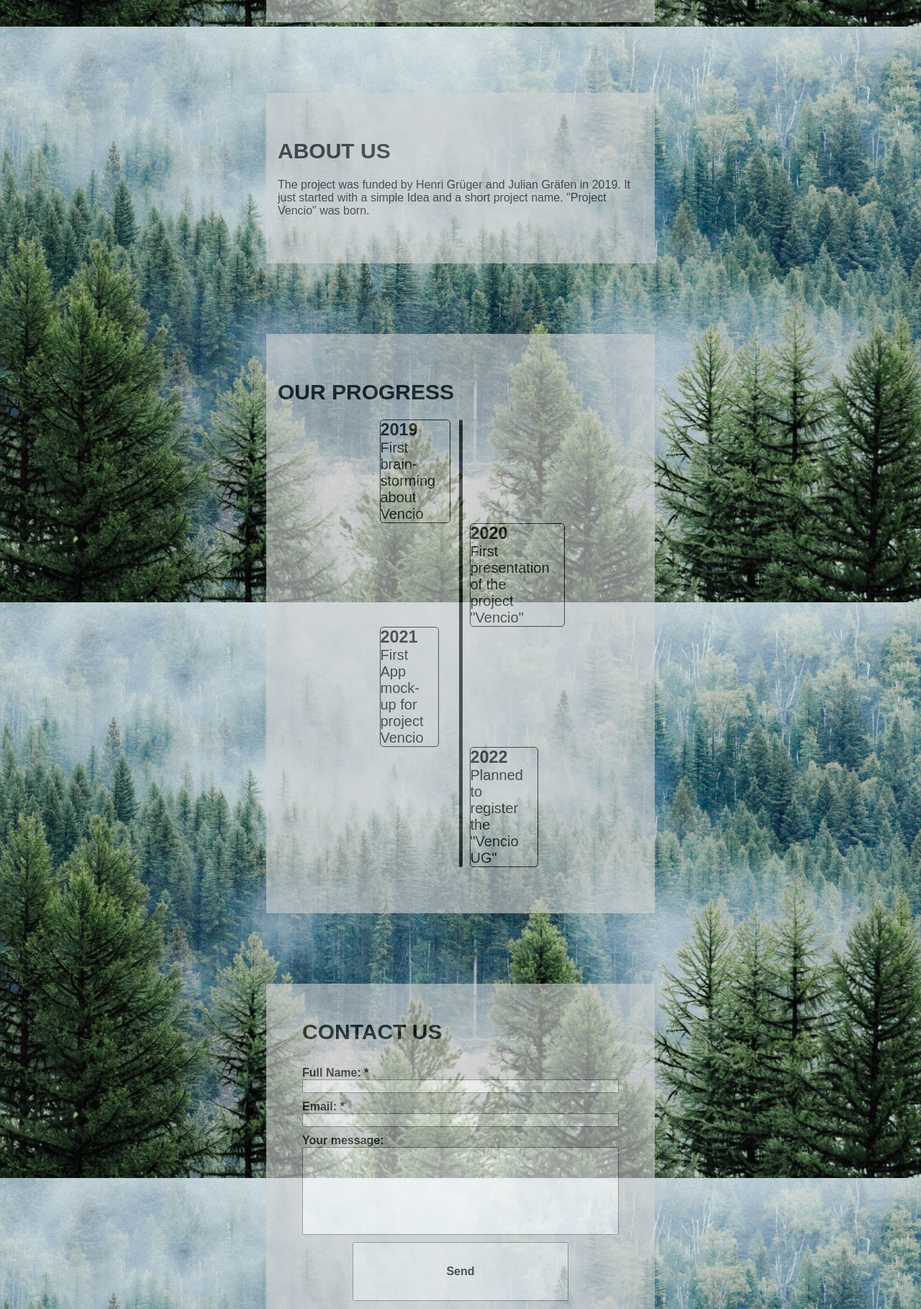
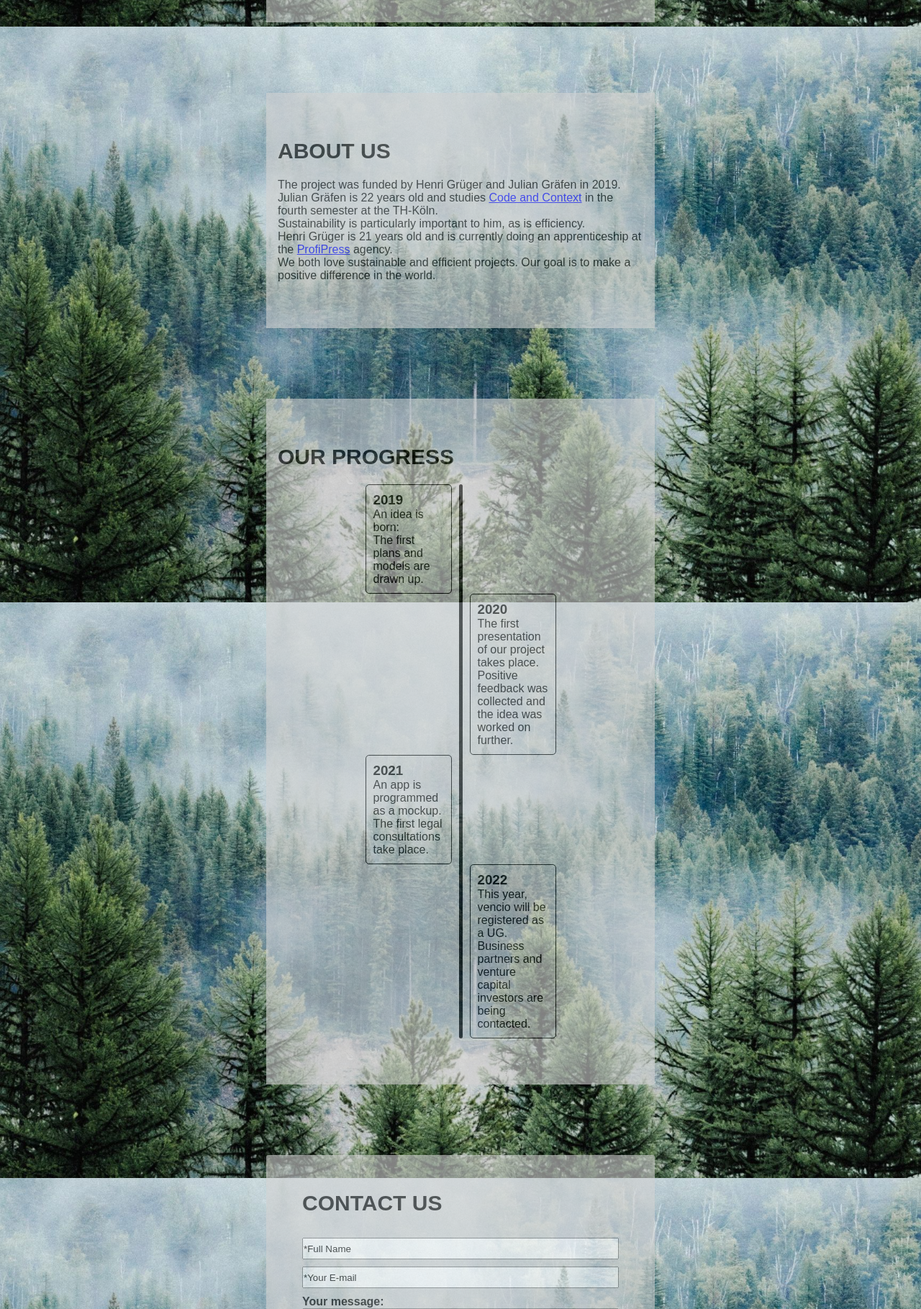
Before and after one commit to JulianGrafen/project-vencio, a PHP site: page / in a window 1280 px wide. Shown: the part 763-2582 px from the top of the page at 72% size. Run offline with PHP 8.4, Linux system fonts and the light colour scheme.

Commit message:
Improved Timeline and added new Text

```diff
--- a/index.html
+++ b/index.html
@@ -41,8 +41,10 @@
 <section class="article">
     <h2>ABOUT US</h2>
     <p>The project was funded by Henri Grüger and Julian Gräfen in 2019.
-    It just started with a simple Idea and a short project name.
-    "Project Vencio" was born.</p>
+        Julian Gräfen is 22 years old and studies <a href="https://coco.study/" class="link-studies">Code and Context</a> in the fourth semester at the TH-Köln.<br>
+        Sustainability is particularly important to him, as is efficiency.<br>
+        Henri Grüger is 21 years old and is currently doing an apprenticeship at the <a href="https://profipress.de/" class="link-studies">ProfiPress </a> agency.<br>
+        We both love sustainable and efficient projects. Our goal is to make a positive difference in the world.</p>
 </section>
 <div class="go-back-to-top">
     <a href="#the-top">BACK TO TOP &uarr;</a>
@@ -55,28 +57,29 @@
        <div class="container left">
             <div class="content">
                 <h3>2019</h3>
-                <p>First brain-<br>storming about Vencio</p>
+                <p>An idea is born: <br> The first plans and models are drawn up.
+                </p>
             </div>
                 </div>
 
         <div class="container right">
             <div class="content">
                 <h3>2020</h3>
-                <p>First presentation of the project "Vencio" </p>
+                <p>The first presentation of our project takes place. Positive feedback was collected and the idea was worked on further. </p>
              </div>
                 </div>
 
         <div class="container left">
             <div class="content">
                 <h3>2021</h3>
-                <p>First App mock-up for project Vencio</p>
+                <p>An app is programmed as a mockup. The first legal consultations take place.</p>
             </div>
                 </div>
 
             <div class="container right">
                 <div class="content">
                     <h3>2022</h3>
-                    <p>Planned to register the "Vencio UG"</p>
+                    <p>This year, vencio will be registered as a UG. Business partners and venture capital investors are being contacted.</p>
                 </div>
             </div>
       </div>
@@ -87,14 +90,18 @@
       method="POST" class="contact-us">
     <h2>CONTACT US</h2>
     <div class ="form-row">
-        <label for="name">Full Name: *</label>
-        <input id="name" name="name" type="text"/>
+        <label for="name"></label>
+        <input id="name"
+               name="name"
+               type="text"
+               placeholder="*Full Name"/>
     </div>
     <div class="form-row">
-        <label for="email">Email: *</label>
+        <label for="email"></label>
         <input id="email"
                name="email"
-               type="email"/>
+               type="email"
+               placeholder="*Your E-mail"/>
 
     </div>
     <div class="form-row">
@@ -104,8 +111,7 @@
     <button class="button" type="submit" value="=submit">Send</button>
 </form>
 
-<footer class="footer">Made with ❤ by Julian Gräfen
-</footer>
+<footer class="footer">Made with ❤ by Julian Gräfen</footer>
 
 
 </body>
--- a/styles.css
+++ b/styles.css
@@ -103,6 +103,13 @@ a{
 
 }
 
+a.link-studies{
+    color: blue;
+}
+
+a.link-studies:visited{
+    color: blueviolet;
+}
 
 .heading{
     display: flex;
@@ -142,6 +149,15 @@ h2 {
 }
 
 /* ||||||||||||||||||| Form ||||||||||||||||*/
+
+input::placeholder{
+    opacity: 1;
+    color: black;
+}
+
+input{
+    height: 30px;
+}
 
 .contact-us{
     border-radius: 3px;
@@ -185,7 +201,8 @@ h3 {
 
 .container{
     position: relative;
-    min-width: 100px;
+    width: 120px;
+    padding: 10px;
     border: 1px solid black;
     border-radius: 5px;
 }
@@ -211,7 +228,7 @@ h3 {
 }
 
 .left{
-    transform: translateX(-110px);
+    transform: translateX(-130px);
 }
 
 .right{
@@ -240,20 +257,36 @@ h3 {
         color: black;
     }
 
-    .container {
+    .container{
         position: relative;
-        min-width: min-content;
+        width: 120px;
+        padding: 10px;
         border: 1px solid black;
         border-radius: 5px;
-        font-size: 20px;
     }
 
-    .container p{
-        padding-right: 20px;
+
+    .timeline{
+        width: 5px;
+        background-color: black;
+        margin: 0 auto;
+        border-radius: 5px;
+    }
+
+
+
+    .timeline-box {
+        background-color: lightgrey;
+        opacity: 0.6;
+        max-width: 540px;
+        margin: 0 auto;
+        margin-bottom: 5em;
+        width: 100%;
+        padding: 4em 1em
     }
 
     .left{
-        transform: translateX(-110px);
+        transform: translateX(-130px);
     }
 
     .right{
```
